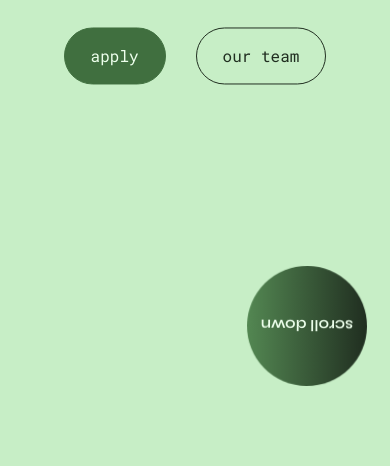
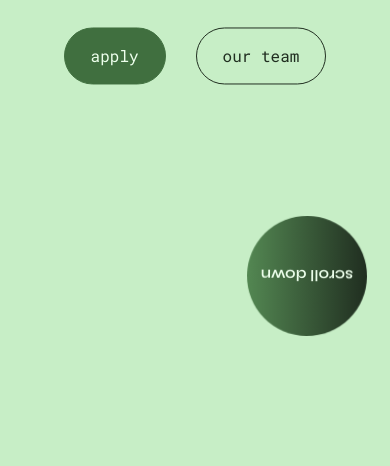
Before and after one commit to CREATE-Conference/createmarkham.ca, a plain HTML site: page index.html in a window 390 px wide. Shown: the part 375-841 px from the top of the page. Drawn offline with Linux system fonts and the light colour scheme.

Commit message:
Fix nav bug on mobile

```diff
--- a/css/styles.css
+++ b/css/styles.css
@@ -274,6 +274,12 @@ a {
     }
 }
 
+@media (max-width: 786px) {
+    .scroll-down {
+        top: 70vh;
+    }
+}
+
 .circle {
     position: absolute;
     background-color: var(--circle-color);
@@ -316,7 +322,7 @@ a {
 .landing {
     display: block;
     width: 100vw;
-    height: calc(100vh - 7.5rem);
+    min-height: calc(100vh - 7.5rem);
     position: relative;
 }
 
--- a/index.html
+++ b/index.html
@@ -45,7 +45,7 @@
 
     <div class="circle circle--1"></div>
     <div class="circle circle--2"></div>
-    <heading class="landing landing--main">
+    <heading class="landing">
         <div class="landing__text">
             <h1 class="landing__title">CREATE Markham</h1>
             <div class="btn-row">
```
